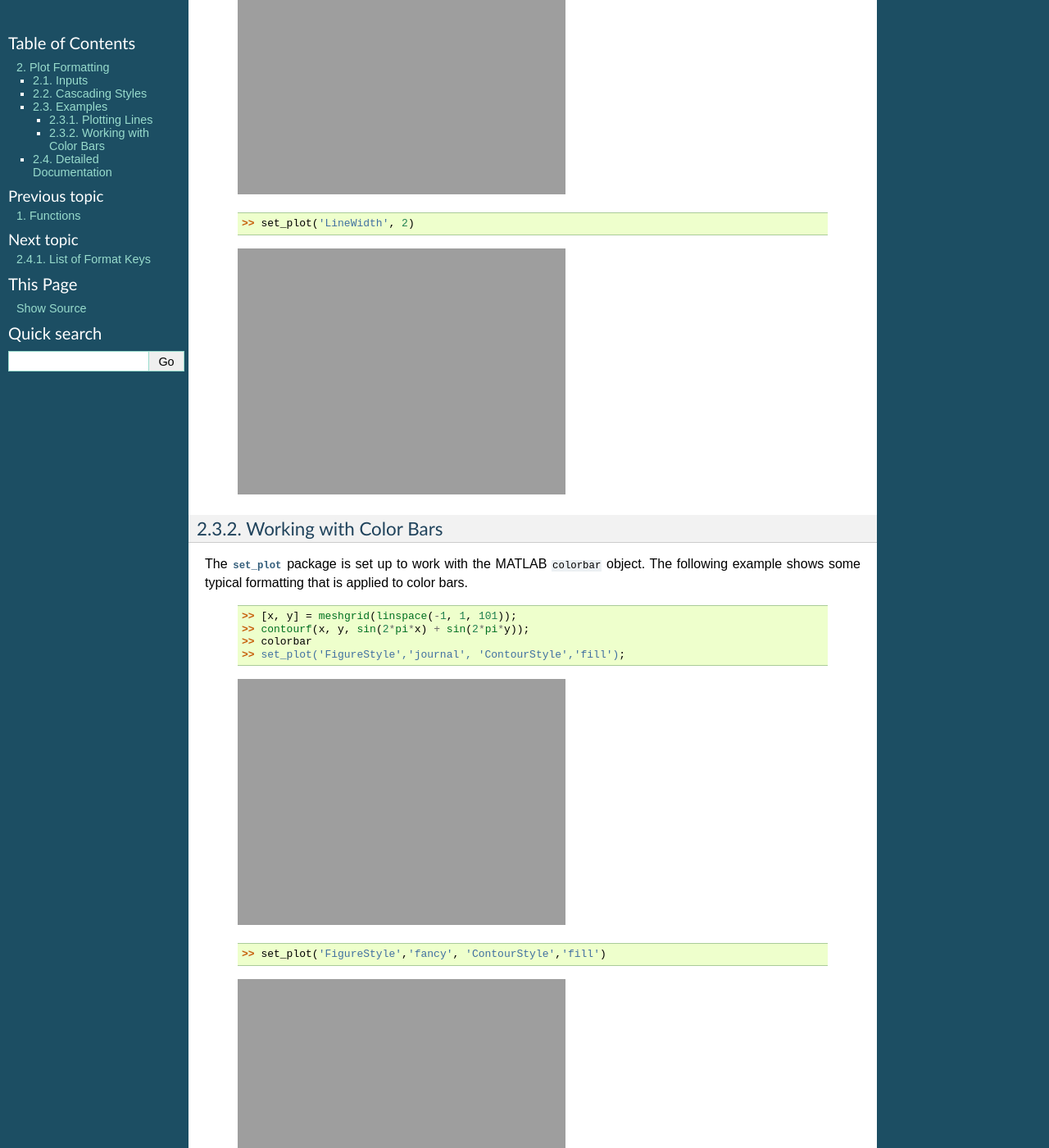
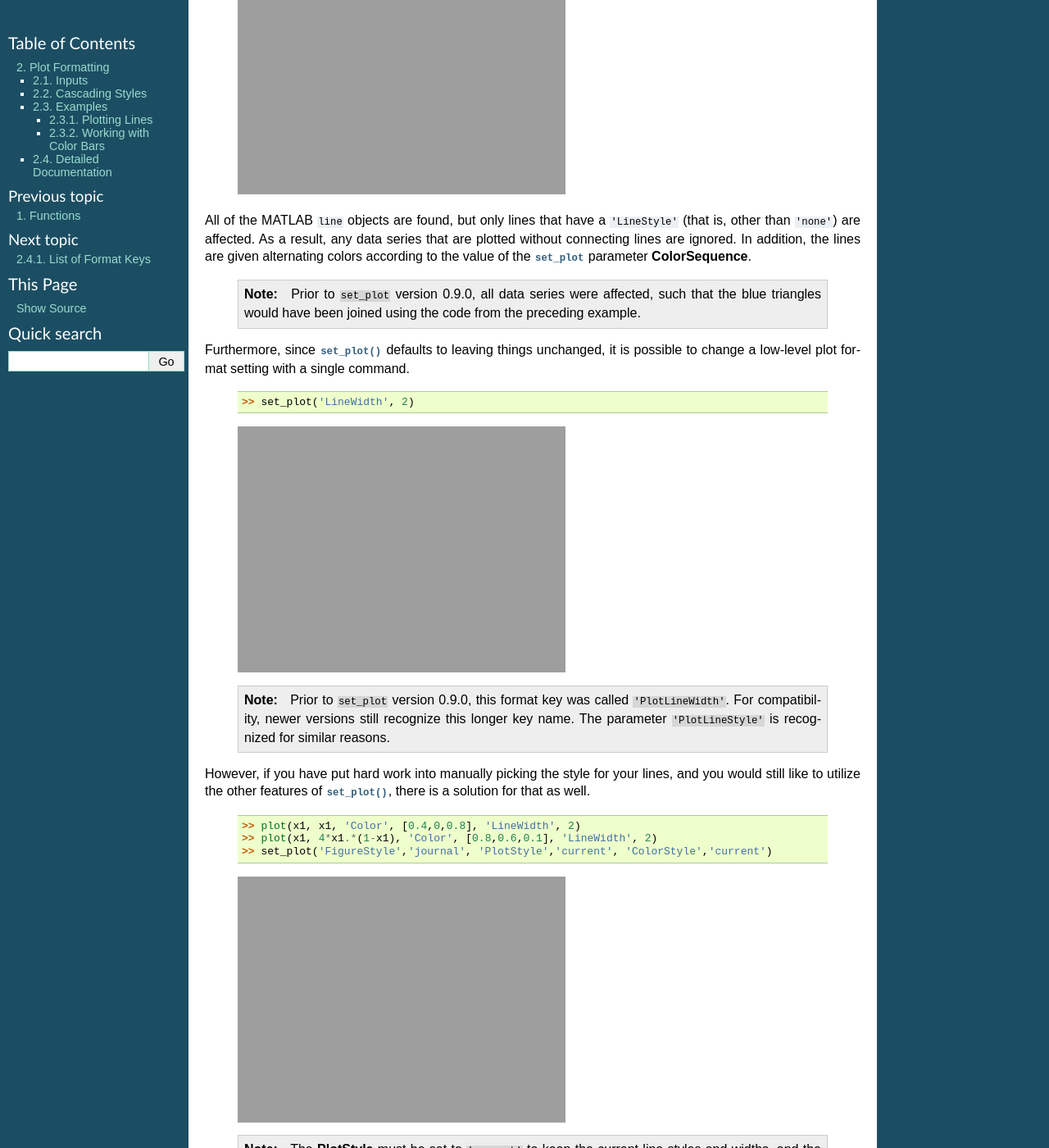
Before and after one commit to derek-dalle/set_plot, a Sphinx documentation site: the page built from doc/set_plot.rst, in a window 1280 px wide and 1400 px high, scrolled down 3681 px. Shown: the whole window at 82% size. Built offline with Sphinx 7.4.7, drawn with Linux system fonts in a browser that asks for light colours; pages that are not in the unit, such as notebooks, are missing from menus; some of the changed text lies outside the part shown.

Commit message:
Finished line documentation

```diff
--- a/doc/set_plot.rst
+++ b/doc/set_plot.rst
@@ -146,6 +146,21 @@ default style (``'b-'``) except where explicitly overridden.  An application of
     .. image:: ./test/set_plot/lines-fancy.*
         :width: 300pt
 
+All of the MATLAB ``line`` objects are found, but only lines that have a
+``'LineStyle'`` (that is, other than ``'none'``) are affected.  As a result, any
+data series that are plotted without connecting lines are ignored.  In addition,
+the lines are given alternating colors according to the value of the
+:mod:`set_plot` parameter **ColorSequence**.
+
+    .. note::
+
+        Prior to ``set_plot`` version 0.9.0, all data series were affected, such
+        that the blue triangles would have been joined using the code from the
+        preceding example.
+
+Furthermore, since :func:`set_plot` defaults to leaving things unchanged, it is
+possible to change a low-level plot format setting with a single command.
+
     .. code-block:: matlabsession
 
         >> set_plot('LineWidth', 2)
@@ -153,6 +168,33 @@ default style (``'b-'``) except where explicitly overridden.  An application of
     .. image:: ./test/set_plot/lines-clean.*
         :width: 300pt
 
+    .. note::
+
+        Prior to ``set_plot`` version 0.9.0, this format key was called
+        ``'PlotLineWidth'``.  For compatibility, newer versions still recognize
+        this longer key name.  The parameter ``'PlotLineStyle'`` is recognized
+        for similar reasons.
+
+However, if you have put hard work into manually picking the style for your
+lines, and you would still like to utilize the other features of
+:func:`set_plot`, there is a solution for that as well.
+
+    .. code-block:: matlabsession
+
+        >> plot(x1, x1, 'Color', [0.4,0,0.8], 'LineWidth', 2)
+        >> plot(x1, 4*x1.*(1-x1), 'Color', [0.8,0.6,0.1], 'LineWidth', 2)
+        >> set_plot('FigureStyle','journal', 'PlotStyle','current', 'ColorStyle','current')
+
+    .. image:: ./test/set_plot/polys-clean.*
+        :width: 300pt
+
+    .. note::
+
+        The **PlotStyle** must be set to ``'current'`` to keep the current line
+        styles and widths, and the **ColorStyle** controls the colors of the
+        lines.  In some previous versions of ``set_plot``, the **ColorStyle**
+        portion of the command may not be necessary, and this may require
+        changes to your code.
 
 
 Working with Color Bars
```
Also changed, not shown: 1 other file.
